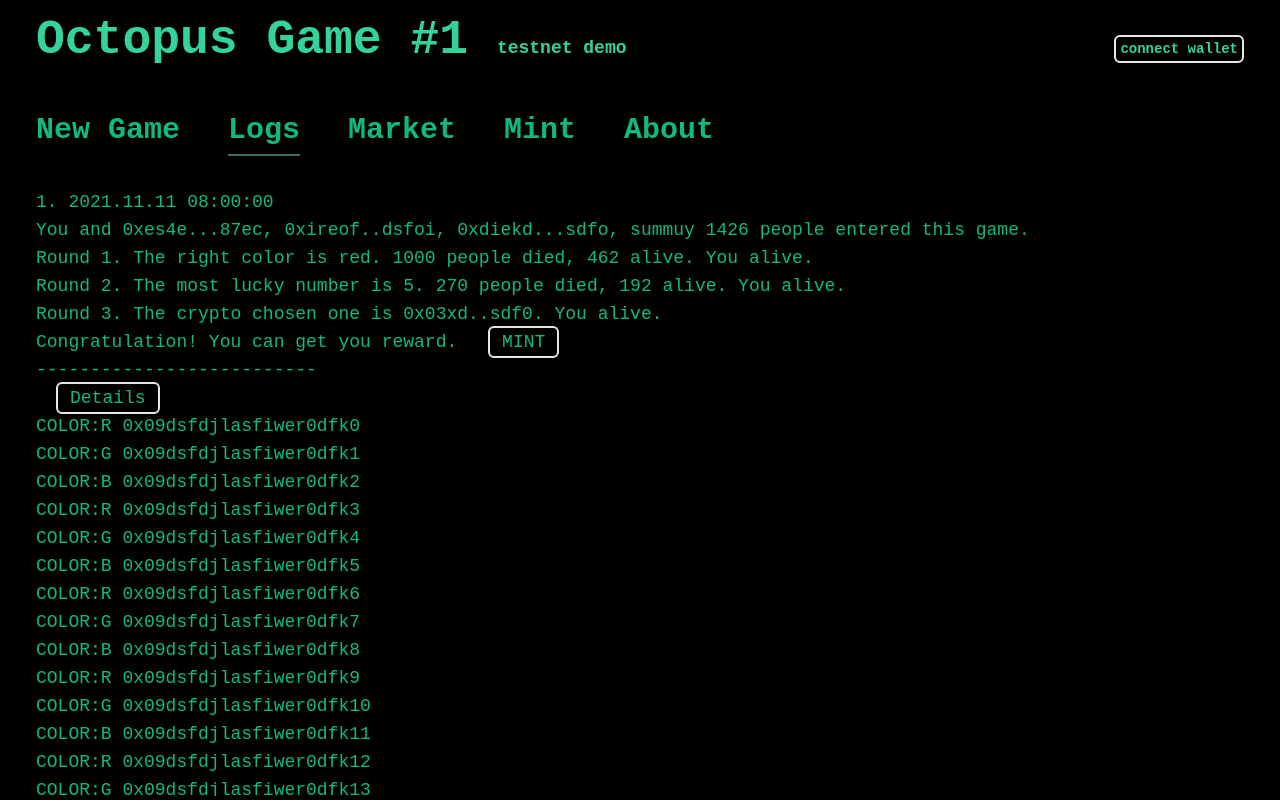
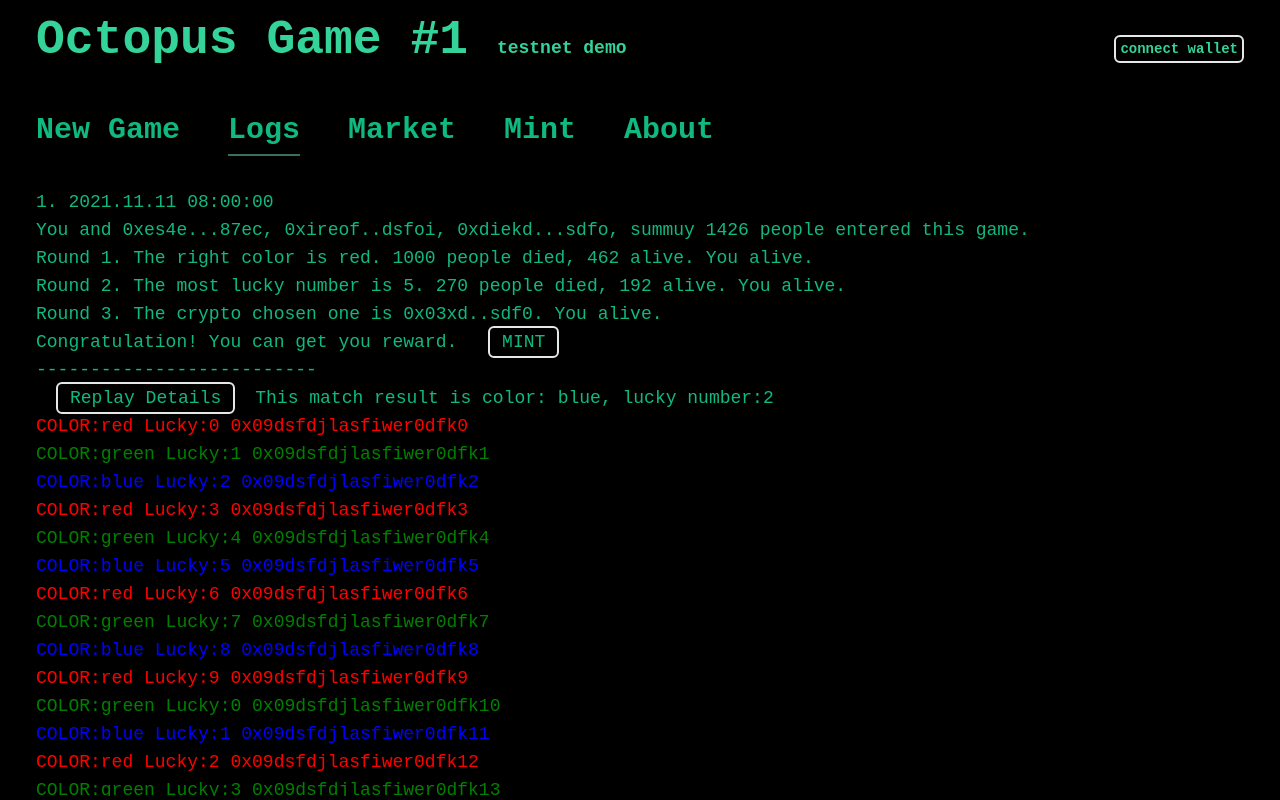
Before and after one commit to Rackar/octopus, a Vue app: page /logs in a window 1280 px wide. Built offline with nearby package versions, Linux system fonts and the light colour scheme; what web3 would draw is missing.

Commit message:
log animate

```diff
--- a/package.json
+++ b/package.json
@@ -10,6 +10,7 @@
   "dependencies": {
     "@metamask/detect-provider": "^1.2.0",
     "core-js": "^3.6.5",
+    "gsap": "^3.8.0",
     "tailwindcss": "^2.2.19",
     "vue": "^3.0.0",
     "vue-router": "^4.0.0-0",
--- a/src/pages/logs.vue
+++ b/src/pages/logs.vue
@@ -44,9 +44,11 @@
         cursor-pointer
         select-none
       "
-      >Details</span
+      @click="goDetails(0)"
+      >Replay Details</span
     >
-    <div class="h-96 overflow-y-scroll">
+    <span>This match result is color: blue, lucky number:2</span>
+    <div class="h-96 overflow-y-scroll md:w-3/6">
       <transition-group
         name="staggered-fade"
         tag="ul"
@@ -55,8 +57,14 @@
         @enter="enter"
         @leave="leave"
       >
-        <div v-for="line in logs.address" :key="line.id">
-          COLOR:{{ line.color }} {{ line.address }}
+        <div
+          v-for="line in logs.address"
+          :key="line.id"
+          :style="'color:' + line.color"
+          :class="{ winner: line.address === logs.winner }"
+          class="flex"
+        >
+          COLOR:{{ line.color }} Lucky:{{ line.lucky }} {{ line.address }}
         </div>
       </transition-group>
     </div>
@@ -64,39 +72,98 @@
 </template>
 <script setup lang="ts">
 import { ref, Ref, reactive, computed, nextTick } from 'vue';
-// import gsap from "gsap";
+import gsap from 'gsap';
 
 const array = new Array(1000).fill(0).map((_, i) => {
   return {
     id: i,
     address: `0x09dsfdjlasfiwer0dfk${i.toString()}`,
-    lucky: i % 10,
-    color: i % 3 === 0 ? 'R' : i % 3 === 1 ? 'G' : 'B',
+    lucky: (i % 10).toString(),
+    color: i % 3 === 0 ? 'red' : i % 3 === 1 ? 'green' : 'blue',
   };
 });
 
 const logs = reactive({
   address: array,
+  winner: '',
+  animating: false,
 });
 
-// function beforeEnter(el: any) {
-//   el.style.opacity = 0
-//   el.style.height = 0
-// };
-// function enter(el: any, done: gsap.Callback) {
-//   gsap.to(el, {
-//     opacity: 1,
-//     height: '1.6em',
-//     delay: el.dataset.index * 0.15,
-//     onComplete: done
-//   })
-// };
-// function leave(el: any, done: gsap.Callback) {
-//   gsap.to(el, {
-//     opacity: 0,
-//     height: 0,
-//     delay: el.dataset.index * 0.15,
-//     onComplete: done
-//   })
-// }
+function reinitLog(id: number) {
+  console.log(id);
+  logs.address = array;
+  setWinner('');
+}
+
+async function goDetails(id: number) {
+  console.log(id);
+  if (logs.animating) {
+    return;
+  }
+
+  reinitLog(id);
+
+  logs.animating = true;
+  await wait(1);
+  logs.address = filterBannedColor('red');
+
+  await wait(1.5);
+  logs.address = filterBannedColor('green');
+
+  await wait(2);
+  logs.address = filterLucky('2');
+
+  await wait(1.5);
+  setWinner('0x09dsfdjlasfiwer0dfk2');
+  logs.animating = false;
+}
+
+function wait(seconds: number) {
+  return new Promise(resolve => {
+    setTimeout(() => {
+      resolve(null);
+    }, seconds * 1000);
+  });
+}
+
+function setWinner(winner: string) {
+  logs.winner = winner;
+}
+
+function filterBannedColor(bannedColor: string) {
+  return logs.address.filter(line => line.color !== bannedColor);
+}
+
+function filterLucky(lucky: string) {
+  return logs.address.filter(line => line.lucky === lucky);
+}
+
+function beforeEnter(el: any) {
+  el.style.opacity = 0;
+  el.style.height = 0;
+}
+
+function enter(el: any, done: gsap.Callback) {
+  gsap.to(el, {
+    opacity: 1,
+    height: '1.6em',
+    delay: el.dataset.index * 0.15,
+    onComplete: done,
+  });
+}
+
+function leave(el: any, done: gsap.Callback) {
+  gsap.to(el, {
+    opacity: 0,
+    height: 0,
+    delay: el.dataset.index * 0.15,
+    onComplete: done,
+  });
+}
 </script>
+<style scoped>
+.winner {
+  font-weight: bold;
+  border: 1px solid red;
+}
+</style>
```
Also changed, not shown: 1 other file (tests, documents, lock files or other folders).
